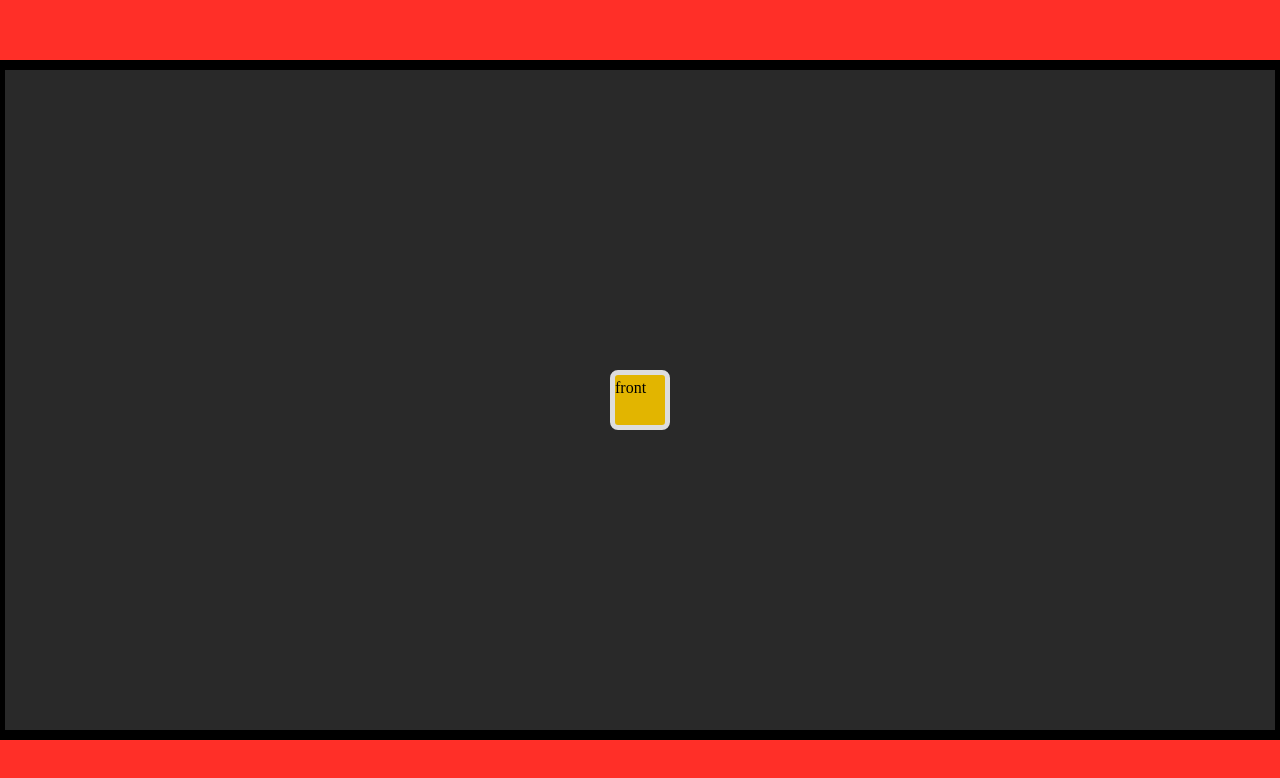
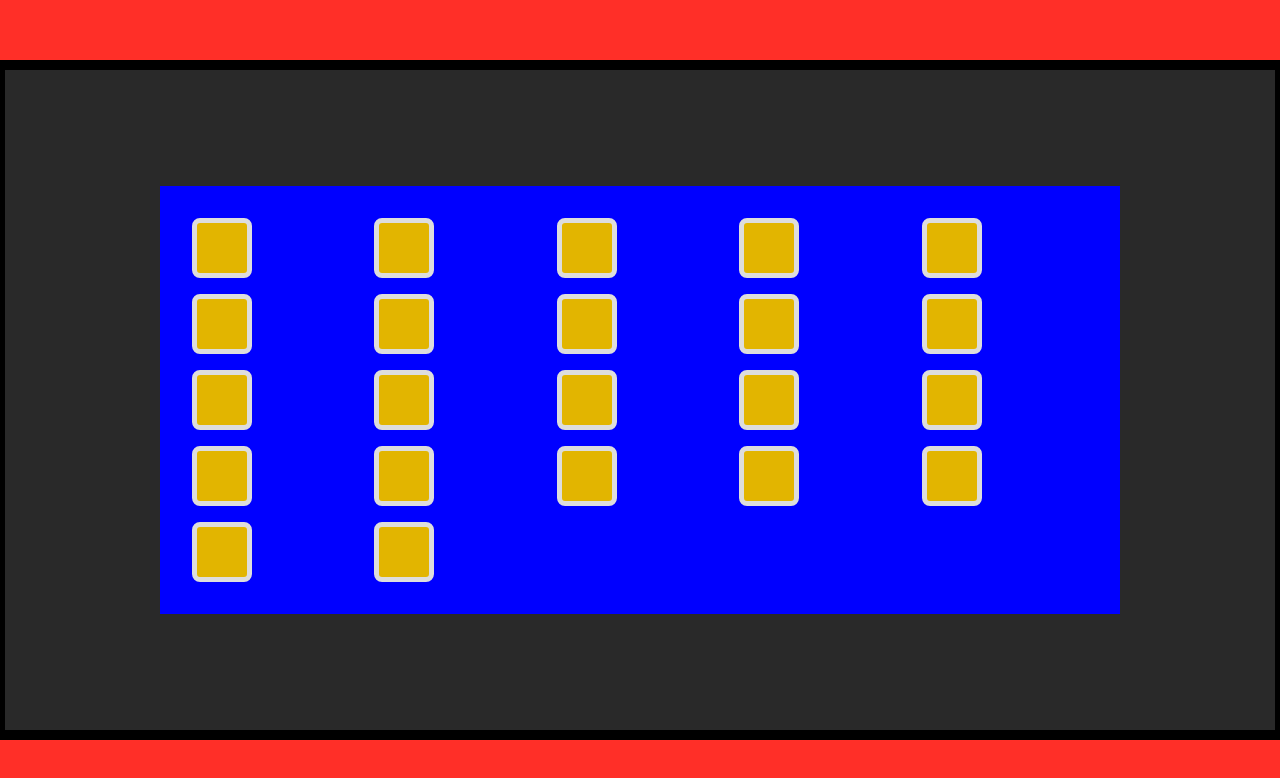
Before and after one commit to Arman75462/Memory-Duel, a React (Vite) app: page / in a window 1280 px wide. Shown: the top 778 px of the page. Built offline with nearby package versions, Linux system fonts and the light colour scheme.

Commit message:
Set unique background colors for card backs

```diff
--- a/src/App.css
+++ b/src/App.css
@@ -1,5 +1,5 @@
 .App {
-  min-height: 100vh;
+  height: 100vh;
   background-color: var(--redPlayerColor);
 
   /* To center the table of cards */
--- a/src/components/ImageCard.jsx
+++ b/src/components/ImageCard.jsx
@@ -1,22 +1,34 @@
 import "./styles/ImageCard.css";
 
-function ImageCard() {
-  const arrayOfImageCardsData = [];
+function ImageCard({
+  id,
+  cardImageSrc,
+  cardImageAlt,
+  ImageCardBack_BackgroundColor,
+}) {
+  function flipCard() {
+    const cardToFlip = document.getElementById(id);
+    cardToFlip.style.transform = "rotateY(180deg)";
 
-  function flipCardOnClick() {
-    const ImageCard = document.querySelector(".ImageCard");
-    ImageCard.style.transform = "rotateY(180deg)";
-
-    // Wait before flipping back the ImageCard
+    // Wait before flipping back the cardToFlip
     setTimeout(() => {
-      ImageCard.style.transform = "rotateY(0deg)";
+      cardToFlip.style.transform = "rotateY(0deg)";
     }, 1500);
   }
 
   return (
-    <div className="ImageCard" onClick={flipCardOnClick}>
-      <div className="ImageCard__front">front</div>
-      <div className="ImageCard__back">back</div>
+    <div className="ImageCard" id={id} onClick={flipCard}>
+      <div className="ImageCard__front"></div>
+      <div
+        className="ImageCard__back"
+        style={{ backgroundColor: ImageCardBack_BackgroundColor }}
+      >
+        <img
+          className={`ImageCard__back-image`}
+          src={cardImageSrc}
+          alt={cardImageAlt}
+        />
+      </div>
     </div>
   );
 }
--- a/src/components/TableOfCards.jsx
+++ b/src/components/TableOfCards.jsx
@@ -1,10 +1,169 @@
 import "./styles/TableOfCards.css";
 import ImageCard from "./ImageCard";
+import clockImage from "../assets/card-images/clockImage.webp";
+import dumbbellImage from "../assets/card-images/dumbbellImage.webp";
+import fishImage from "../assets/card-images/fishImage.webp";
+import flowerImage from "../assets/card-images/flowerImage.webp";
+import footballImage from "../assets/card-images/footballImage.webp";
+import ghostImage from "../assets/card-images/ghostImage.webp";
+import ladybugImage from "../assets/card-images/ladybugImage.webp";
+import melonImage from "../assets/card-images/melonImage.webp";
+import ratImage from "../assets/card-images/ratImage.webp";
+import sunImage from "../assets/card-images/sunImage.webp";
+import swordImage from "../assets/card-images/swordImage.webp";
 
 function TableOfCards() {
+  const arrayOfImageCardsData = [
+    {
+      id: 1,
+      cardImageSrc: clockImage,
+      cardImageAlt: "Clock-1",
+      ImageCardBack_BackgroundColor: "#fa8072",
+      /* cardImagePairId: "Clock-1", */
+    },
+    {
+      id: 2,
+      cardImageSrc: dumbbellImage,
+      cardImageAlt: "Dumbbell-1",
+      ImageCardBack_BackgroundColor: "#e14adc",
+    },
+    {
+      id: 3,
+      cardImageSrc: fishImage,
+      cardImageAlt: "Fish-1",
+      ImageCardBack_BackgroundColor: "#40e0d0",
+    },
+    {
+      id: 4,
+      cardImageSrc: flowerImage,
+      cardImageAlt: "Flower-1",
+      ImageCardBack_BackgroundColor: "#4169e1",
+    },
+    {
+      id: 5,
+      cardImageSrc: footballImage,
+      cardImageAlt: "Football-1",
+      ImageCardBack_BackgroundColor: "#38d038",
+    },
+    {
+      id: 6,
+      cardImageSrc: ghostImage,
+      cardImageAlt: "Ghost-1",
+      ImageCardBack_BackgroundColor: "#8b008b",
+    },
+    {
+      id: 7,
+      cardImageSrc: ladybugImage,
+      cardImageAlt: "Ladybug-1",
+      ImageCardBack_BackgroundColor: "#ffff00",
+    },
+    {
+      id: 8,
+      cardImageSrc: melonImage,
+      cardImageAlt: "Melon-1",
+      ImageCardBack_BackgroundColor: "#3e3e7b",
+    },
+    {
+      id: 9,
+      cardImageSrc: ratImage,
+      cardImageAlt: "Rat-1",
+      ImageCardBack_BackgroundColor: "#9f1237",
+    },
+    {
+      id: 10,
+      cardImageSrc: sunImage,
+      cardImageAlt: "Sun-1",
+      ImageCardBack_BackgroundColor: "#007FFF",
+    },
+    {
+      id: 11,
+      cardImageSrc: swordImage,
+      cardImageAlt: "Sword-1",
+      ImageCardBack_BackgroundColor: "#92430a",
+    },
+    {
+      id: 12,
+      cardImageSrc: clockImage,
+      cardImageAlt: "Clock-2",
+      ImageCardBack_BackgroundColor: "#fa8072",
+    },
+    {
+      id: 13,
+      cardImageSrc: dumbbellImage,
+      cardImageAlt: "Dumbbell-2",
+      ImageCardBack_BackgroundColor: "#e14adc",
+    },
+    {
+      id: 14,
+      cardImageSrc: fishImage,
+      cardImageAlt: "Fish-2",
+      ImageCardBack_BackgroundColor: "#40e0d0",
+    },
+    {
+      id: 15,
+      cardImageSrc: flowerImage,
+      cardImageAlt: "Flower-2",
+      ImageCardBack_BackgroundColor: "#4169e1",
+    },
+    {
+      id: 16,
+      cardImageSrc: footballImage,
+      cardImageAlt: "Football-2",
+      ImageCardBack_BackgroundColor: "#38d038",
+    },
+    {
+      id: 17,
+      cardImageSrc: ghostImage,
+      cardImageAlt: "Ghost-2",
+      ImageCardBack_BackgroundColor: "#8b008b",
+    },
+    {
+      id: 18,
+      cardImageSrc: ladybugImage,
+      cardImageAlt: "Ladybug-2",
+      ImageCardBack_BackgroundColor: "#ffff00",
+    },
+    {
+      id: 19,
+      cardImageSrc: melonImage,
+      cardImageAlt: "Melon-2",
+      ImageCardBack_BackgroundColor: "#3e3e7b",
+    },
+    {
+      id: 20,
+      cardImageSrc: ratImage,
+      cardImageAlt: "Rat-2",
+      ImageCardBack_BackgroundColor: "#9f1237",
+    },
+    {
+      id: 21,
+      cardImageSrc: sunImage,
+      cardImageAlt: "Sun-2",
+      ImageCardBack_BackgroundColor: "#007FFF",
+    },
+    {
+      id: 22,
+      cardImageSrc: swordImage,
+      cardImageAlt: "Sword-2",
+      ImageCardBack_BackgroundColor: "#92430a",
+    },
+  ];
+
   return (
     <div className="TableOfCards">
-      <ImageCard />
+      <div className="TableOfCards__ImageCards-container">
+        {arrayOfImageCardsData.map((cardObjectData) => (
+          <ImageCard
+            key={cardObjectData.id}
+            id={cardObjectData.id}
+            cardImageSrc={cardObjectData.cardImageSrc}
+            cardImageAlt={cardObjectData.cardImageAlt}
+            ImageCardBack_BackgroundColor={
+              cardObjectData.ImageCardBack_BackgroundColor
+            }
+          />
+        ))}
+      </div>
     </div>
   );
 }
--- a/src/components/styles/ImageCard.css
+++ b/src/components/styles/ImageCard.css
@@ -25,4 +25,11 @@
 
 .ImageCard__back {
   transform: rotateY(180deg);
+  display: flex;
+  justify-content: center;
+  align-items: center;
 }
+
+.ImageCard__back-image {
+  width: 80%;
+}
--- a/src/components/styles/TableOfCards.css
+++ b/src/components/styles/TableOfCards.css
@@ -1,15 +1,28 @@
 .TableOfCards {
-  min-height: 85vh;
-  background-color: rgb(41, 41, 41);
+  height: 85vh;
+
+  display: flex; /* To center the ImageCards-container */
+  justify-content: center;
+  align-items: center;
 
   border-top: 10px solid black;
   border-bottom: 10px solid black;
   border-left: 5px solid black;
   border-right: 5px solid black;
+  background-color: rgb(41, 41, 41);
+  perspective: 1000px; /* To add depth to the flipping of the ImageCards. It make the flipping look better, more realistic. */
+}
 
-  perspective: 1000px; /* To add depth to the flipping of the ImageCards. It make the flipping look better, more realistic. */
+.TableOfCards__ImageCards-container {
+  display: grid;
+  /* Assuming each card is roughly 150px wide, adjust as necessary */
+  grid-template-columns: repeat(auto-fill, minmax(150px, 1fr));
+  gap: 1em;
+  padding: 2em;
+  width: 100%; /* Adjust based on actual width needs */
+  max-width: 960px; /* Maximum width of the container to avoid too large cards */
+  background-color: blue;
 
-  display: flex;
+  /* Centering the grid itself if it's narrower than its parent */
   justify-content: center;
-  align-items: center;
 }
```
Also changed, not shown: src/assets/card-images/footballImage.webp, src/assets/card-images/ratImage.webp.
